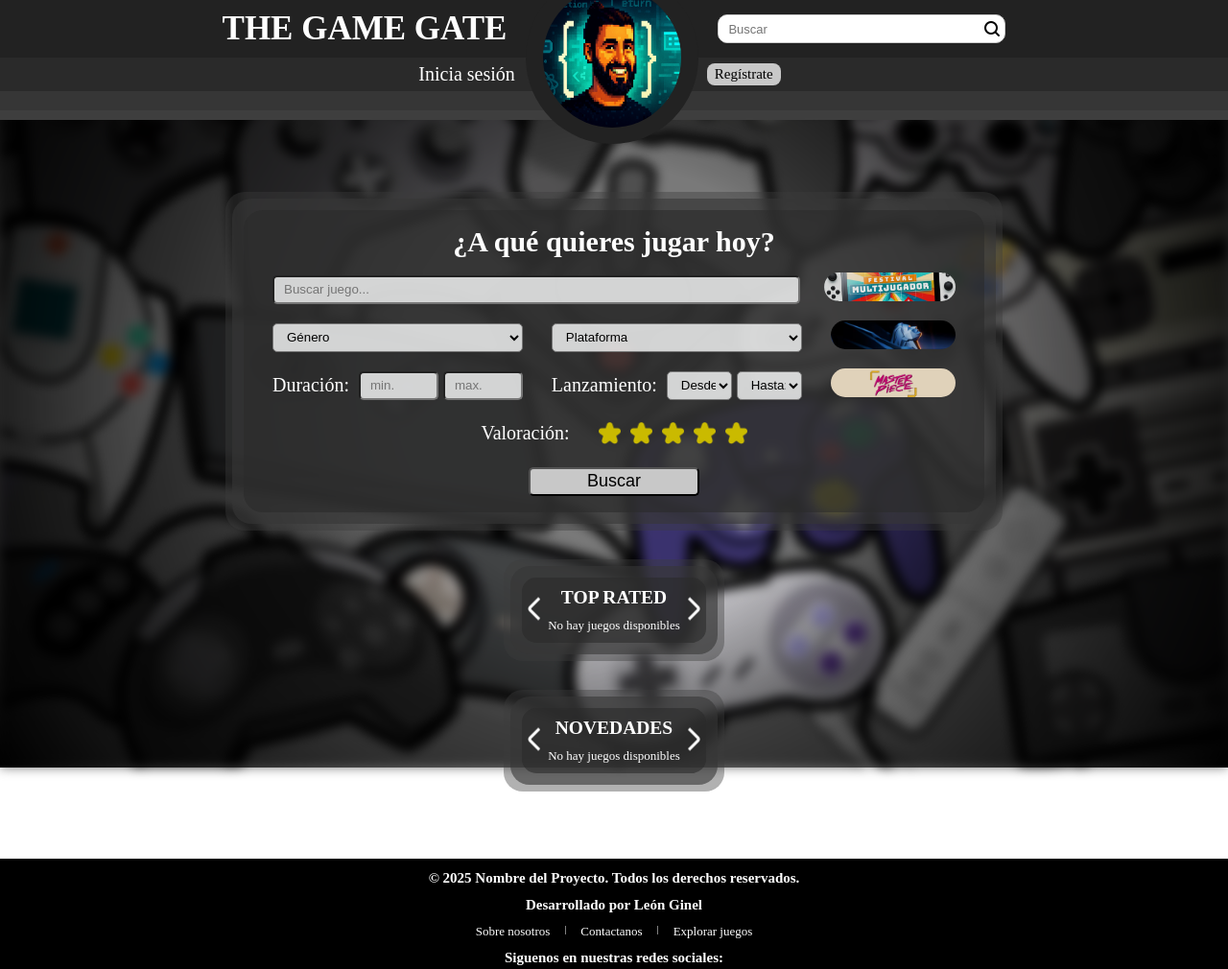
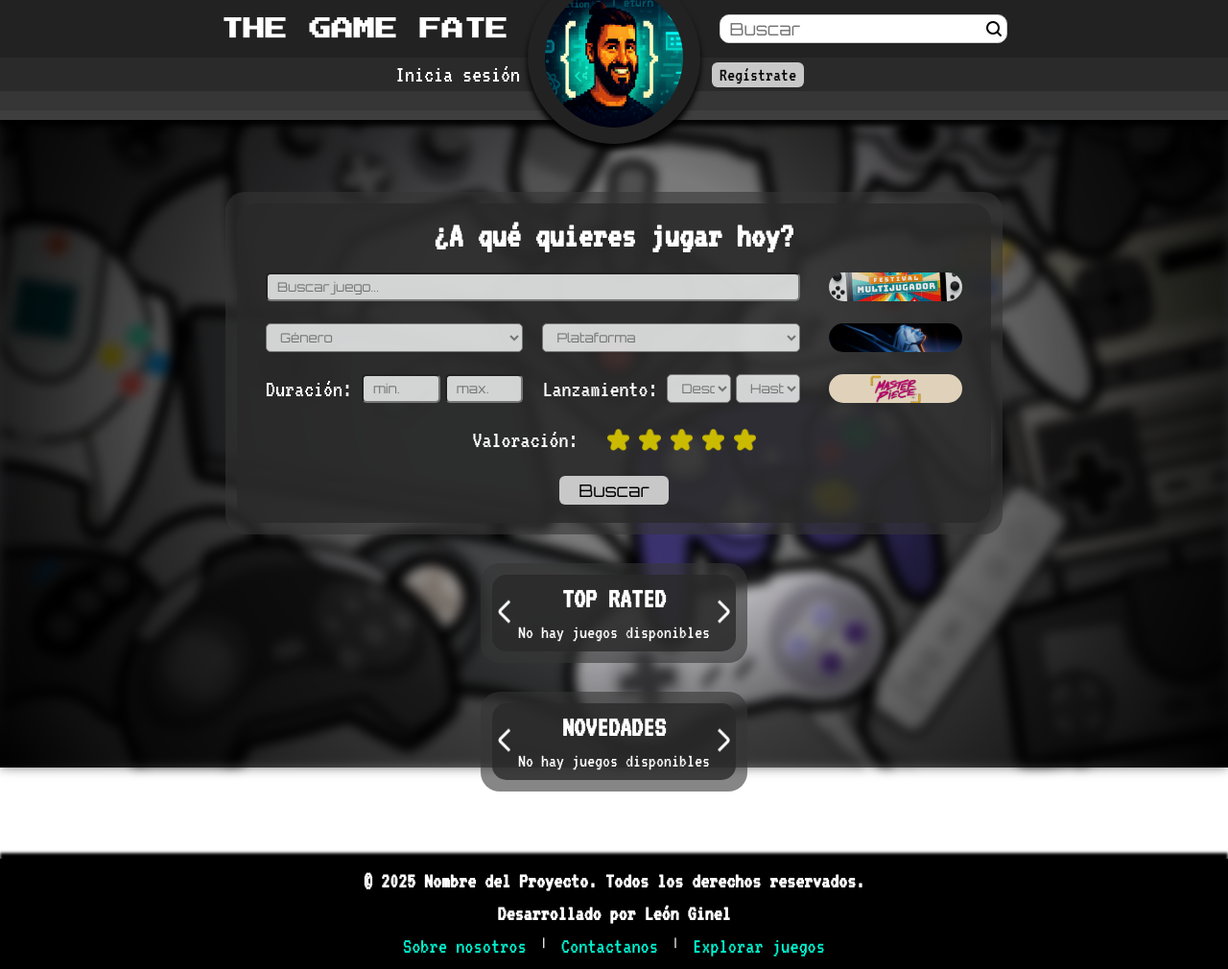
Before and after one commit to LeonGinel/THE-GAME-FATE, a PHP site: page /home.php in a window 1280 px wide. Shown: the top 1010 px of the page at 96% size. Run offline with PHP 8.4, Linux system fonts and the light colour scheme; data that the repository does not hold is empty.

Commit message:
Top 3 modificado

```diff
--- a/css/footer.css
+++ b/css/footer.css
@@ -6,12 +6,14 @@
   align-items: center;
   gap: 1.1rem;
   padding: 1.2rem;
+  font-size: 1.5rem;
   z-index: 10;
+  box-shadow: 0 -0.4em 0.2em black;
 }
 .footer a {
-  color: white;
+  color: #00f6d1;
   text-decoration: none;
-  font-size: 1.3rem;
+  font-size: 2.3rem;
 }
 .footer_links {
   display: flex;
--- a/css/generales.css
+++ b/css/generales.css
@@ -1,9 +1,16 @@
+:root {
+  --fuente-h1: "Press Start 2P";
+  --fuente-texto: "VT323";
+  --fuente-varios: "Orbitron";
+}
+
 /* GENERALES */
 * {
   margin: 0;
   padding: 0;
 }
 html {
+  font-family: var(--fuente-texto);
   font-size: 62.5%;
   box-sizing: border-box;
 }
@@ -24,3 +31,15 @@ body {
 main {
   flex: 1;
 }
+h1 {
+  font-family: var(--fuente-h1);
+}
+button,
+input,
+select {
+  font-family: var(--fuente-varios);
+}
+input,
+select {
+  color: rgb(116, 116, 116);
+}
--- a/css/header.css
+++ b/css/header.css
@@ -52,6 +52,7 @@
 .head4 {
   height: 1rem;
   background-color: rgb(62, 62, 62);
+  box-shadow: 0 0.6em 0.6em black;
 }
 /* ------------------------------- MENÚ HAMBURGUESA ------------------------------- */
 .head_nav {
@@ -103,11 +104,12 @@
 }
 .head_menu li a:hover {
   /* Efecto al pasar el mouse */
-  color: #a569bd;
+  color: #00f6d1;
 }
 
 /* ------------------------------- LOGO Y NOMBRE ------------------------------- */
 .head_btn-logo {
+  background-color: rgb(34, 34, 34);
   display: flex;
   align-items: center;
   justify-content: center;
@@ -118,7 +120,7 @@
   position: relative;
   top: 3rem;
   bottom: 0;
-  background-color: rgb(34, 34, 34);
+  box-shadow: 0 0.6em 0.6em black;
 }
 
 .head_logo-principal {
@@ -127,7 +129,7 @@
   object-fit: cover;
 }
 .head h1 {
-  font-size: 3.5rem;
+  font-size: 2.3rem;
 }
 
 /* ------------------------------- BUSCADOR ------------------------------- */
@@ -148,7 +150,7 @@
 .head_barra-buscador {
   flex: 100%;
   border: none;
-  font-size: 1.3rem;
+  font-size: 1.8rem;
   padding: 0.8rem 1rem; /* Espaciado interno */
   outline: none; /* quita el borde negro que sale al escribir */
 }
@@ -199,7 +201,7 @@
 /* ------------------------------- BOTONES ------------------------------- */
 .head_btn-login,
 .head_usuario {
-  font-size: 2rem;
+  font-size: 2.5rem;
   color: white;
   cursor: pointer;
   text-decoration: none;
@@ -218,9 +220,9 @@
   background-color: #c8c8c8;
   color: black;
   text-decoration: none;
-  border-radius: 0.8rem;
+  border-radius: 0.6rem;
   border: none;
-  font-size: 1.5rem;
+  font-size: 2rem;
   cursor: pointer;
 }
 .head_btn-registro:visited {
--- a/css/home.css
+++ b/css/home.css
@@ -51,20 +51,13 @@ main::after {
 
 /* -------------------- FORMULARIO -------------------- */
 .fondo1-form {
-  background-color: rgb(62, 62, 62, 0.4);
+  background-color: rgba(54, 54, 54, 0.6);
   width: 100%;
-  padding: 0.7rem;
-}
-.fondo2-form {
-  background-color: rgba(54, 54, 54, 0.6);
   padding: 1.2rem;
-}
-.fondo1-form,
-.fondo2-form {
   border-radius: 2rem;
 }
 .formulario {
-  background-color: rgba(42, 42, 42, 0.6);
+  background-color: rgba(42, 42, 42, 0.8);
   border-radius: 2rem;
   padding: 1.5rem 3rem;
   width: 100%;
@@ -73,7 +66,7 @@ main::after {
   gap: 1.5rem; /* Espaciado entre elementos */
   justify-items: center; /* Centra los elementos horizontalmente */
   align-items: center; /* Centra los elementos verticalmente */
-  font-size: 2rem;
+  font-size: 2.5rem;
 }
 
 /* FILA 1 DEL FORMULARIO (TÍTULO) */
@@ -95,9 +88,6 @@ main::after {
 .fila6 {
   width: 100%;
 }
-.fila2 {
-  gap: 2.5rem;
-}
 
 /* FILA 2 DEL FORMULARIO */
 .buscador {
@@ -109,27 +99,36 @@ main::after {
 }
 
 /* FILA 3 DEL FORMULARIO */
+.genero-plataforma {
+  flex: 4;
+  display: flex;
+  align-items: center;
+  justify-content: center;
+  gap: 2rem;
+}
 .genero,
 .plataforma {
-  flex: 2;
+  width: 100%;
 }
 .goty {
   flex: 1;
 }
 
 /* FILA 4 DEL FORMULARIO */
+.duracion-lanzamiento {
+  flex: 4;
+  display: flex;
+  align-items: center;
+  justify-content: center;
+  gap: 2rem;
+}
 .duracion,
 .lanzamiento {
-  flex: 2;
   width: 100%;
   display: flex;
   align-items: center;
   justify-content: center;
   gap: 1rem;
-}
-.label_lanzamiento,
-.label_duracion {
-  flex-shrink: 0;
 }
 .selectores_duracion,
 .selectores_lanzamiento {
@@ -176,11 +175,14 @@ main::after {
 .btn_multi,
 .btn_goty,
 .btn_obra_maestra {
-  display: inline-block;
+  display: block; /* mejor que inline-block para labels */
+  width: 100%;
+  height: 3rem; /* altura uniforme */
   border-radius: 1.5rem;
-  width: 100%;
   background-position: center;
   background-size: cover;
+  cursor: pointer;
+  box-sizing: border-box; /* incluye padding y borde */
 }
 .btn_multi {
   background-image: url(../multimedia/imagenes/btn_multi_1.jpg);
@@ -192,11 +194,16 @@ main::after {
   background-image: url(../multimedia/imagenes/btn_obra_maestra.jpg);
 }
 .btn_buscar {
+  display: inline-block;
+  padding: 0.3rem 2rem;
   background-color: #c8c8c8;
-  border-radius: 0.5rem;
-  width: 25%;
+  color: black;
+  text-decoration: none;
+  border-radius: 0.6rem;
+  border: none;
   font-size: 1.8rem;
   font-weight: 400;
+  cursor: pointer;
 }
 
 /* EFECTOS */
@@ -323,15 +330,8 @@ input[type="checkbox"]:checked + label {
 
 /* -------------------------------- CARRUSEL ---------------------------- */
 .fondo1-carrusel {
-  background-color: rgb(62, 62, 62, 0.4);
-  padding: 0.7rem;
-}
-.fondo2-carrusel {
   background-color: rgba(54, 54, 54, 0.6);
   padding: 1.2rem;
-}
-.fondo1-carrusel,
-.fondo2-carrusel {
   border-radius: 2rem;
 }
 .carrusel {
@@ -340,10 +340,10 @@ input[type="checkbox"]:checked + label {
   margin: auto;
   display: grid;
   gap: 1rem;
-  background-color: rgba(42, 42, 42, 0.6);
+  background-color: rgba(42, 42, 42, 0.8);
   border-radius: 1.5rem;
   padding: 1rem 2.7rem;
-  font-size: 1.3rem;
+  font-size: 2rem;
   text-align: center;
 }
 .contenedor_carrusel {
--- a/vistas/header.php
+++ b/vistas/header.php
@@ -1,3 +1,16 @@
+<!-- Importar las fuentes usadas en la web -->
+<link rel="preconnect" href="https://fonts.googleapis.com">
+<link rel="preconnect" href="https://fonts.gstatic.com" crossorigin>
+<link href="https://fonts.googleapis.com/css2?family=Press+Start+2P&display=swap" rel="stylesheet">
+
+<link rel="preconnect" href="https://fonts.googleapis.com">
+<link rel="preconnect" href="https://fonts.gstatic.com" crossorigin>
+<link href="https://fonts.googleapis.com/css2?family=Press+Start+2P&family=VT323&display=swap" rel="stylesheet">
+
+<link rel="preconnect" href="https://fonts.googleapis.com">
+<link rel="preconnect" href="https://fonts.gstatic.com" crossorigin>
+<link href="https://fonts.googleapis.com/css2?family=Orbitron:wght@400..900&family=Press+Start+2P&family=VT323&display=swap" rel="stylesheet">
+
 
 <header class="head">
     <!-- <div class="head1">
@@ -18,7 +31,7 @@
         </nav>
     </div> -->
     <div class="head1">
-        <h1>THE GAME GATE</h1>
+        <h1>THE GAME FATE</h1>
 
         <a class="head_btn-logo" href="home.php"><img class="head_logo-principal" src="../multimedia/logos/logo_principal.webp" alt="Logo"></a>
 
--- a/vistas/home.php
+++ b/vistas/home.php
@@ -21,7 +21,6 @@
 
         <!----------------------------------------------- FORMULARIO ------------------------------------------------>
                     <div class="fondo1-form">
-                        <div class="fondo2-form">
                         <form action="filtrar_juegos.php" method="GET" class="formulario" name="formulario" id="formulario">
                             <h2 class="fila1">¿A qué quieres jugar hoy?</h2>
 
@@ -37,6 +36,7 @@
                             </div>
 
                             <div class="fila3">
+                                <div class="genero-plataforma">
                                     <div class="genero">
                                         <select name="generos" class="generos" id="generos">
                                             <option value="genero" selected disabled>Género</option>
@@ -48,6 +48,7 @@
                                             <option value="plataforma" selected disabled>Plataforma</option>
                                         </select>
                                     </div>
+                                </div>
 
                                 <div class="goty">
                                     <input type="checkbox" name="goty" id="goty">
@@ -56,6 +57,7 @@
                             </div>
 
                             <div class="fila4">
+                                <div class="duracion-lanzamiento">
                                     <div class="duracion">
                                         <label class="label_duracion" for="duracion_minima">Duración:</label>
                                         <div class="selectores_duracion">
@@ -68,13 +70,15 @@
                                         <label class="label_lanzamiento" for="año_minimo">Lanzamiento:</label>
                                         <div class="selectores_lanzamiento">
                                             <select name="año_minimo" class="minimo" id="año_minimo">
-                                                <option value="desde" selected disabled>Desde:</option>
+                                                <option value="desde" selected disabled>Desde</option>
                                             </select>
                                             <select name="año_maximo" class="maximo" id="año_maximo">
-                                                <option value="hasta" selected disabled>Hasta:</option>
+                                                <option value="hasta" selected disabled>Hasta</option>
                                             </select>
                                         </div>
                                     </div>
+                                </div>
+
 
                                 <div class="obra_maestra">
                                     <input type="checkbox" name="obra_maestra" id="obra_maestra">
@@ -108,7 +112,6 @@
                             </div>
                         </form>
                     </div>
-                    </div>
 
 
         <!----------------------------------------------- RESULTADOS DE BUSQUEDA ------------------------------------------------>
@@ -120,8 +123,8 @@
                     </div>
 
         <!----------------------------------------------- CARRUSEL ------------------------------------------------>
+
                     <div class="fondo1-carrusel">
-                        <div class="fondo2-carrusel">
                         <div class="carrusel" id="top_rated">
                             <h2>TOP RATED</h2>
                             <button class="carrusel_btn carrusel_btn-izq"><img src="../multimedia/iconos/flecha_izq.png" alt="izq"></button>
@@ -131,10 +134,8 @@
                             <button class="carrusel_btn carrusel_btn-dcha"><img src="../multimedia/iconos/flecha_dcha.png" alt="dcha"></button>
                         </div>
                     </div>
-                    </div>
 
                     <div class="fondo1-carrusel">
-                        <div class="fondo2-carrusel">
                         <div class="carrusel carrusel_2" id="novedades">
                             <h2>NOVEDADES</h2>
                             <button class="carrusel_btn carrusel_btn-izq"><img src="../multimedia/iconos/flecha_izq.png" alt="izq"></button>
@@ -144,7 +145,7 @@
                             <button class="carrusel_btn carrusel_btn-dcha"><img src="../multimedia/iconos/flecha_dcha.png" alt="dcha"></button>
                         </div>
                     </div>
-                    </div>
+
                 </div>
             </main>
 
```
Also changed, not shown: css/ficha_juego.css (+5 -5 lines), css/perfil_usuario.css (+65 -24 lines), css/registro_login.css (+7 -9 lines), vistas/perfil_usuario.php (+20 -7 lines). Lines whose indentation alone changed are shown as unchanged.
